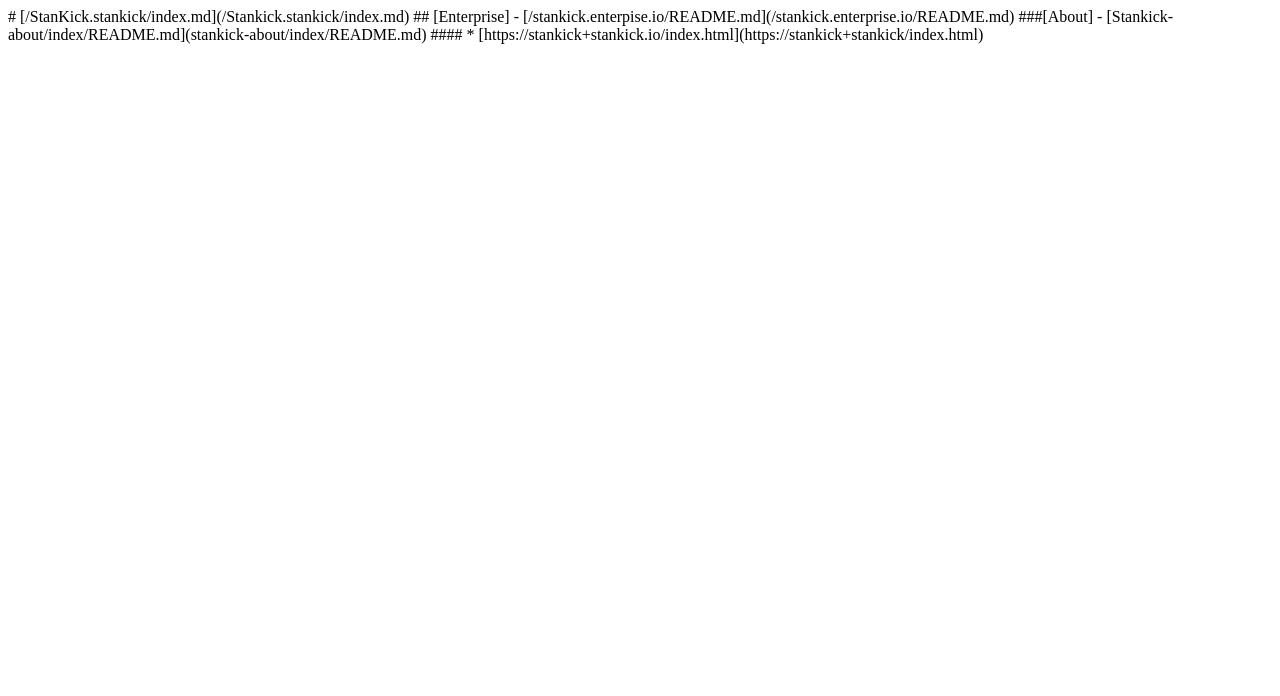
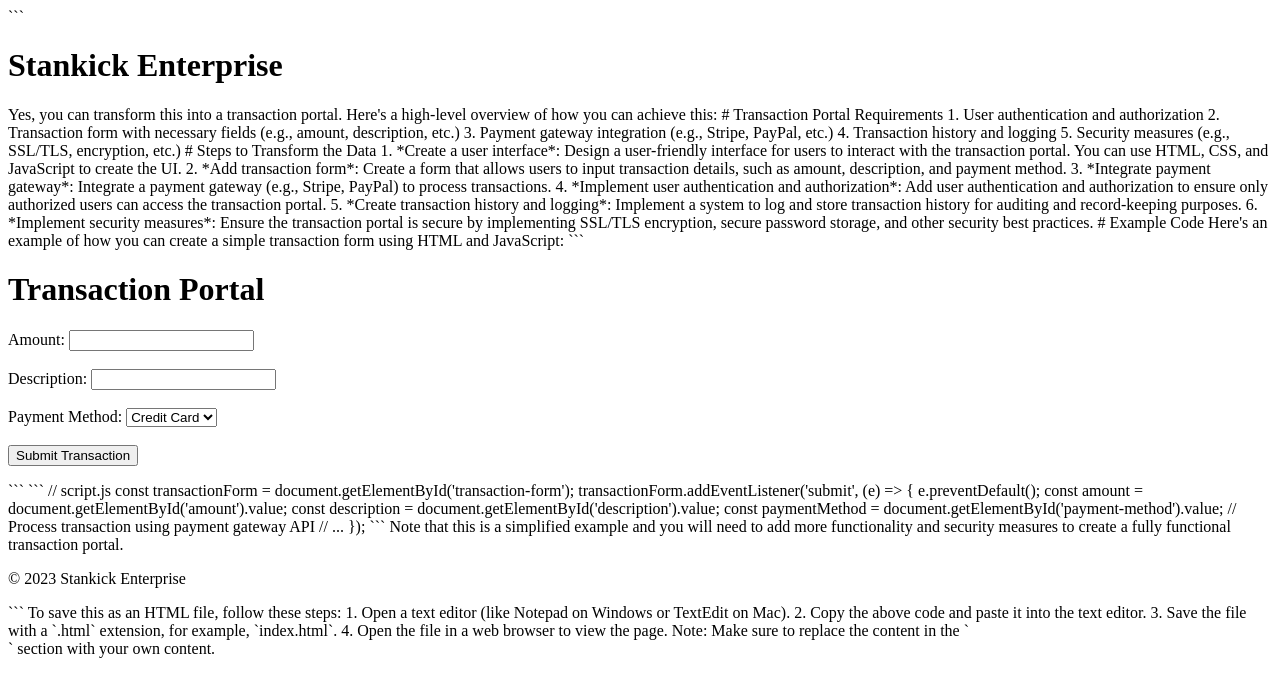
Before and after one commit to stankick/stankick.enterprise.en, a plain HTML site: page index.html in a window 1280 px wide. Drawn offline with Linux system fonts and the light colour scheme.

Commit message:
Update index.html
Signed-off-by: UGLY.GANG <151718823+Jackblanket847@users.noreply.github.com>

````diff
--- a/index.html
+++ b/index.html
@@ -1,14 +1,91 @@
-# [/StanKick.stankick/index.md](/Stankick.stankick/index.md)
+```
+<!DOCTYPE html>
+<html>
+<head>
+    <title>Stankick Enterprise</title>
+    <meta charset="UTF-8">
+    <meta name="viewport" content="width=device-width, initial-scale=1.0">
+</head>
+<body>
+    <header>
+        <h1>Stankick Enterprise</h1>
+    </header>
+    <main>
+        Yes, you can transform this into a transaction portal. Here's a high-level overview of how you can achieve this:
 
+# Transaction Portal Requirements
+1. User authentication and authorization
+2. Transaction form with necessary fields (e.g., amount, description, etc.)
+3. Payment gateway integration (e.g., Stripe, PayPal, etc.)
+4. Transaction history and logging
+5. Security measures (e.g., SSL/TLS, encryption, etc.)
 
-##  [Enterprise]
+# Steps to Transform the Data
+1. *Create a user interface*: Design a user-friendly interface for users to interact with the transaction portal. You can use HTML, CSS, and JavaScript to create the UI.
+2. *Add transaction form*: Create a form that allows users to input transaction details, such as amount, description, and payment method.
+3. *Integrate payment gateway*: Integrate a payment gateway (e.g., Stripe, PayPal) to process transactions.
+4. *Implement user authentication and authorization*: Add user authentication and authorization to ensure only authorized users can access the transaction portal.
+5. *Create transaction history and logging*: Implement a system to log and store transaction history for auditing and record-keeping purposes.
+6. *Implement security measures*: Ensure the transaction portal is secure by implementing SSL/TLS encryption, secure password storage, and other security best practices.
 
-    - [/stankick.enterpise.io/README.md](/stankick.enterprise.io/README.md)
+# Example Code
+Here's an example of how you can create a simple transaction form using HTML and JavaScript:
+```
+<!-- index.html -->
+<!DOCTYPE html>
+<html>
+<head>
+    <title>Transaction Portal</title>
+</head>
+<body>
+    <h1>Transaction Portal</h1>
+    <form id="transaction-form">
+        <label for="amount">Amount:</label>
+        <input type="number" id="amount" name="amount"><br><br>
+        <label for="description">Description:</label>
+        <input type="text" id="description" name="description"><br><br>
+        <label for="payment-method">Payment Method:</label>
+        <select id="payment-method" name="payment-method">
+            <option value="credit-card">Credit Card</option>
+            <option value="paypal">PayPal</option>
+        </select><br><br>
+        <button id="submit-transaction">Submit Transaction</button>
+    </form>
 
+    <script src="script.js"></script>
+</body>
+</html>
+```
 
-###[About]
+```
+// script.js
+const transactionForm = document.getElementById('transaction-form');
 
-    - [Stankick-about/index/README.md](stankick-about/index/README.md)
+transactionForm.addEventListener('submit', (e) => {
+    e.preventDefault();
 
+    const amount = document.getElementById('amount').value;
+    const description = document.getElementById('description').value;
+    const paymentMethod = document.getElementById('payment-method').value;
 
-#### * [https://stankick+stankick.io/index.html](https://stankick+stankick/index.html)
+    // Process transaction using payment gateway API
+    // ...
+});
+```
+Note that this is a simplified example and you will need to add more functionality and security measures to create a fully functional transaction portal.
+    </main>
+    <footer>
+        <p>&copy; 2023 Stankick Enterprise</p>
+    </footer>
+</body>
+</html>
+```
+
+To save this as an HTML file, follow these steps:
+
+1. Open a text editor (like Notepad on Windows or TextEdit on Mac).
+2. Copy the above code and paste it into the text editor.
+3. Save the file with a `.html` extension, for example, `index.html`.
+4. Open the file in a web browser to view the page.
+
+Note: Make sure to replace the content in the `<main>` section with your own content.
````
